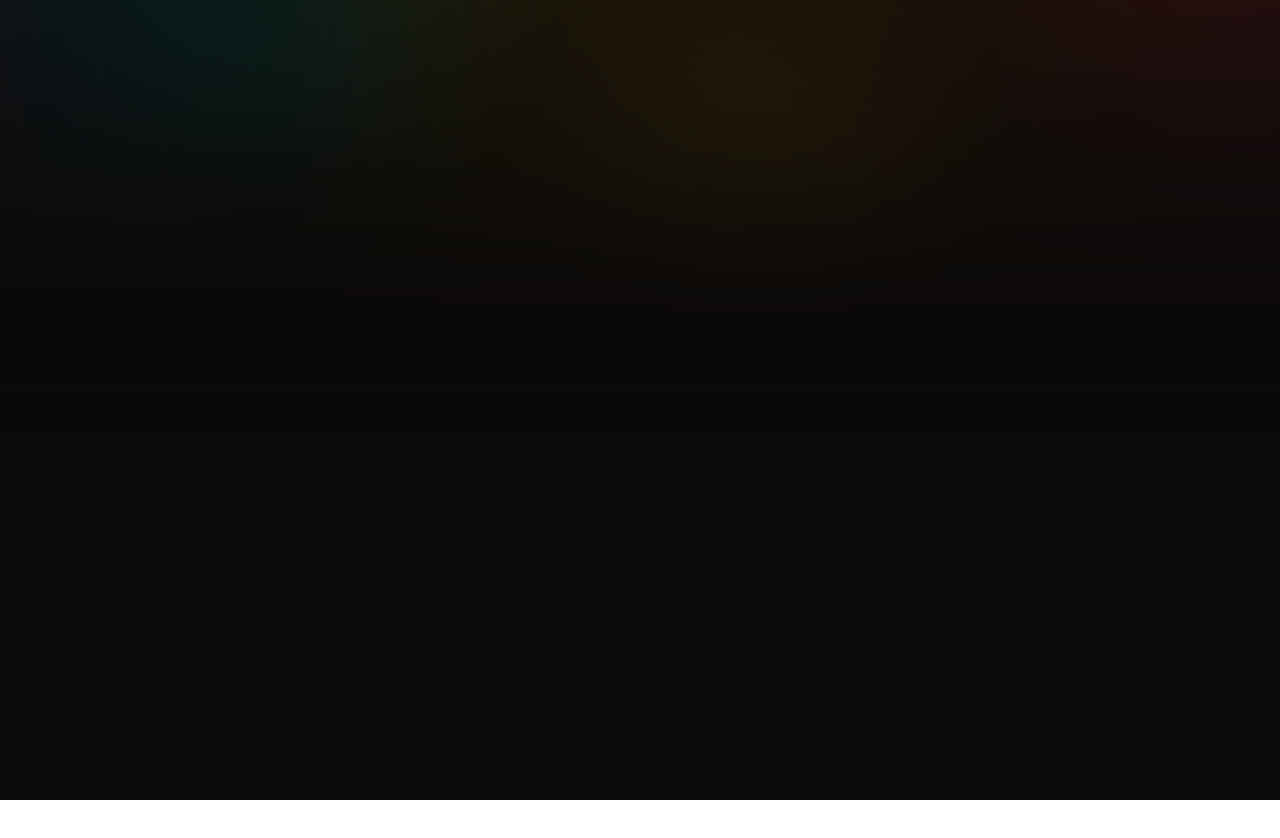
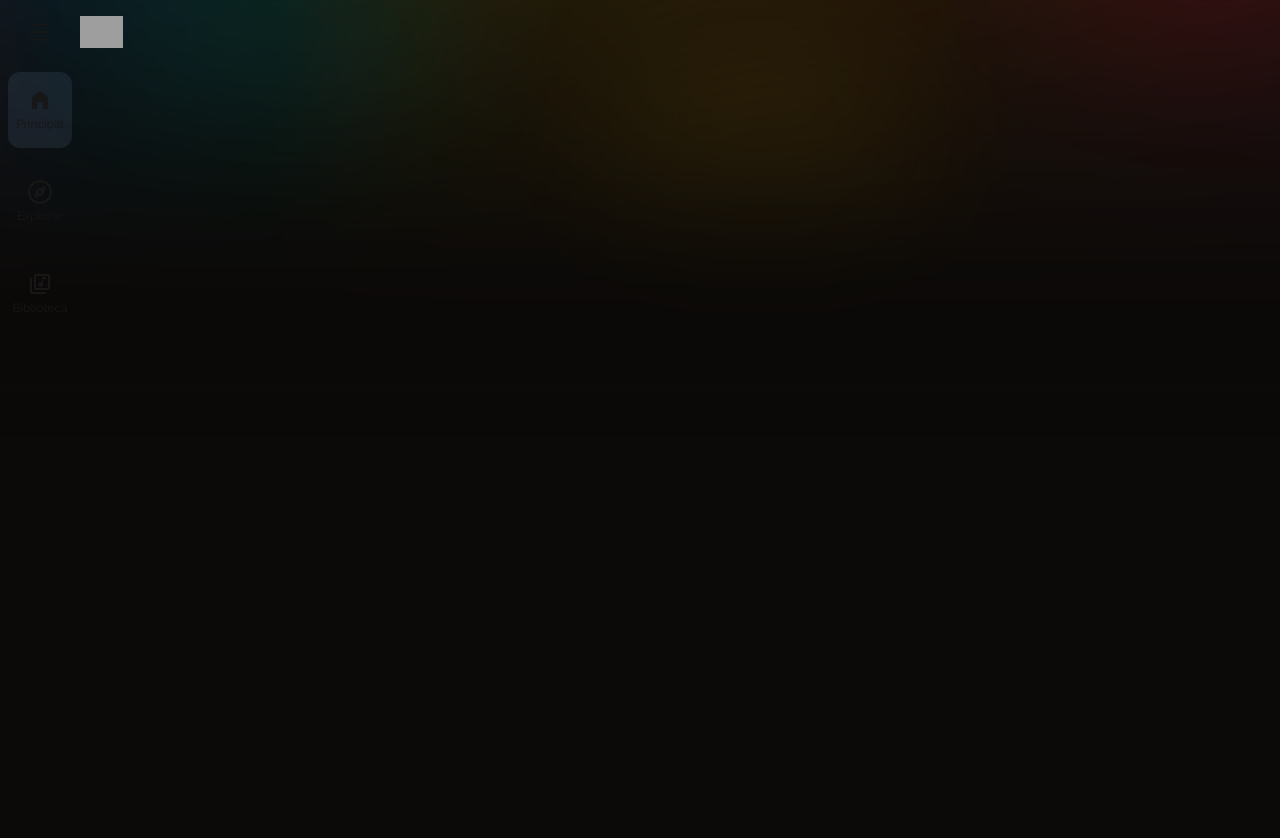
Before and after one commit to JDCodeWork/yt-music-clone, a Next.js app: page / in a window 1280 px wide. Shown: the top 838 px of the page. Before the commit the page ends 800 px from the top, so only its background shows below. Built offline with nearby package versions, Linux system fonts and the light colour scheme; grey boxes are pictures that could not be loaded.

Commit message:
feat: :construction: Implemented ui to sidebar header and items
Perfom the visual implementation of the sidebar that has the application logo with the burger menu, and the visual implementation of the navigation elements

```diff
--- a/src/app/layout.tsx
+++ b/src/app/layout.tsx
@@ -1,6 +1,6 @@
+import "./globals.css";
+
 import type { Metadata } from "next";
-import { Geist, Geist_Mono } from "next/font/google";
-import "./globals.css";
 import { bodyFont } from "@/configs/fonts";
 
 export const metadata: Metadata = {
@@ -16,7 +16,7 @@ export default function RootLayout({
   return (
     <html lang="es">
       <body
-        className={`${bodyFont.className} antialiased`}
+        className={`${bodyFont.className} antialiased overflow-x-hidden`}
       >
         {children}
       </body>
--- a/src/app/page.tsx
+++ b/src/app/page.tsx
@@ -1,9 +1,12 @@
 import { BackgroundDecoration } from "@/components/home/BackgroundDecoration";
+import { Sidebar } from "@/components/ui";
 
 export default function Home() {
   return (
-    <main className="bg-stone-950 h-screen w-screen">
+    <main className="bg-stone-950 h-full w-screen ">
       <BackgroundDecoration />
+      <Sidebar />
+      <div className="h-[2024px]"></div>
     </main>
   );
 }
--- a/src/components/home/BackgroundDecoration.tsx
+++ b/src/components/home/BackgroundDecoration.tsx
@@ -1,6 +1,6 @@
 export const BackgroundDecoration = () => {
   return (
-    <div id="background-decoration" className="absolute inset-x-0 h-80 opacity-50">
+    <div id="background-decoration" className="absolute inset-x-0 h-80 opacity-75">
       <div className="absolute inset-0  scale-x-125 scale-y-150 bg-linear-to-r/oklch from-blue-400 from-10% via-yellow-400 via-40% to-red-400 to-90% blur-lg opacity-15">
         <div className="absolute inset-0 bg-gradient-to-t from-stone-950 from-25% to-transparent"></div>
       </div>
--- /dev/null
+++ b/src/components/ui/index.ts
@@ -0,0 +1 @@
+export * from './sidebar/Sidebar'
--- /dev/null
+++ b/src/components/ui/sidebar/SideItem.tsx
@@ -0,0 +1,30 @@
+"use client";
+
+import Link from "next/link"
+import type { IconType } from "react-icons"
+import clsx from "clsx";
+import { usePathname } from "next/navigation";
+import { useEffect, useState } from "react";
+
+export interface Props {
+  icon: IconType
+  title: string
+  to: string
+}
+export const SideItem = ({ icon: Icon, title, to }: Props) => {
+  const pathname = usePathname()
+  const [isLoading, setIsLoading] = useState(true)
+
+  useEffect(() => {
+    setIsLoading(false)
+  }, []);
+
+  return (
+    <Link href={to} className={clsx("block w-16 mb-4 py-4 px-1 rounded-xl hover:bg-slate-400/25 transition-colors", (!isLoading && pathname == to) ? " bg-slate-600/25" : "")}>
+      <div className="flex flex-col justify-center items-center gap-1">
+        <Icon className="size-6" />
+        <span className="text-xs text-center">{title}</span>
+      </div>
+    </Link>
+  )
+}
--- /dev/null
+++ b/src/components/ui/sidebar/Sidebar.tsx
@@ -0,0 +1,35 @@
+"use client";
+
+import Link from "next/link"
+import { AiOutlineMenu } from "react-icons/ai"
+import { FaRegCompass } from "react-icons/fa6"
+import { MdHomeFilled, MdOutlineLibraryMusic } from "react-icons/md"
+import { SideItem, Props as SideItemProps } from "./SideItem"
+
+const SECTIONS: SideItemProps[] = [
+  { icon: MdHomeFilled, title: "Principal", to: "/" },
+  { icon: FaRegCompass, title: "Explorar", to: "/explore" },
+  { icon: MdOutlineLibraryMusic, title: "Biblioteca", to: "/library" }
+]
+
+export const Sidebar = () => {
+  return (
+    <aside className="fixed p-2 h-screen w-44">
+      <header className="flex gap-2">
+        <button className="mx-2 px-3 py-1 rounded-full cursor-pointer hover:bg-slate-600/25 transition-colors">
+          <AiOutlineMenu className="size-6" />
+        </button>
+        <Link href="/" className="my-2">
+          <img src="https://music.youtube.com/img/on_platform_logo_dark.svg" alt="YouTube Music Logo" className="h-8" />
+        </Link>
+      </header>
+      <nav className="mt-4">
+        {
+          SECTIONS.map(section => (
+            <SideItem key={section.title.toLowerCase()} {...section} />
+          ))
+        }
+      </nav>
+    </aside>
+  )
+}
```
Also changed, not shown: package.json (+7 -5 lines), 1 other file (tests, documents, lock files or other folders).
